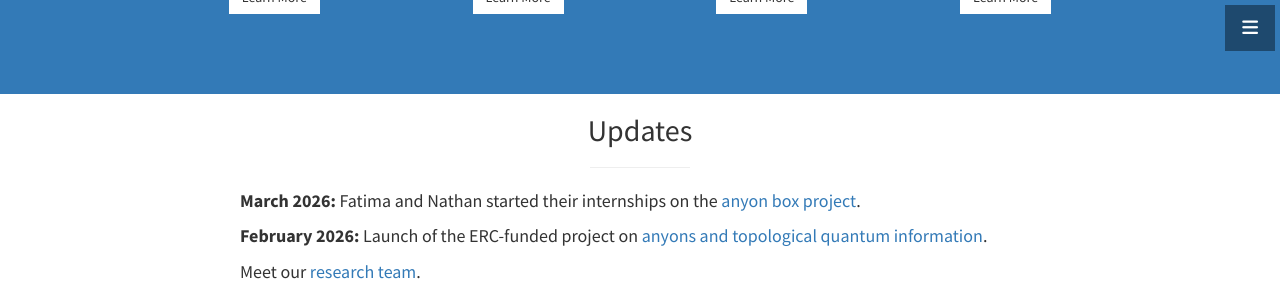
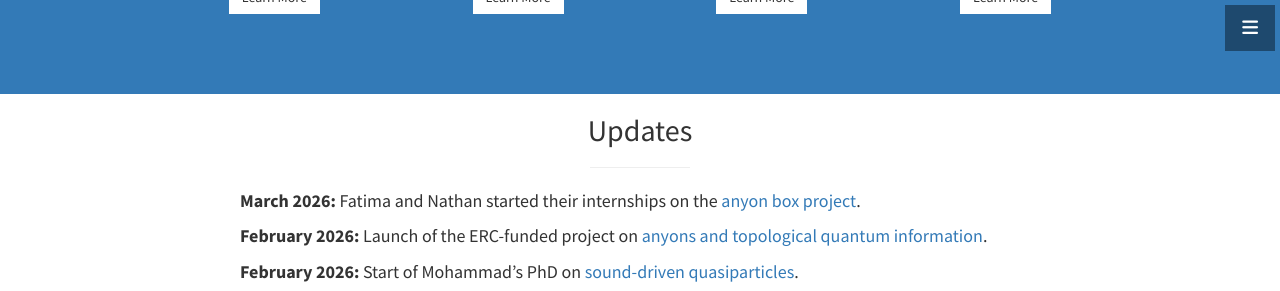
Before and after one commit to aassouline/topo-circuits.github.io, a Jekyll site: the page built from index.html, in a window 1280 px wide and 900 px high, scrolled down 1508 px, cut to the strip 0-291 px from the top of the window. Built offline with Jekyll 4.4.1, drawn with Linux system fonts in a browser that asks for light colours.

Commit message:
Update updates.html

```diff
--- a/_includes/updates.html
+++ b/_includes/updates.html
@@ -18,9 +18,6 @@
             <strong>February 2026:</strong> Launch of the ERC-funded project on <a href="{{ '/AnyonBox' | relative_url }}">anyons and topological quantum information</a>.
           </p>
 
-<p style="font-size:18px;">
-Meet our <a href="{{ '/team' | relative_url }}">research team</a>.
-</p>
           <p>
             <strong>February 2026:</strong> Start of Mohammad’s PhD on <a href="{{ '/SoundDriven' | relative_url }}">sound-driven quasiparticles</a>.
           </p>
```
